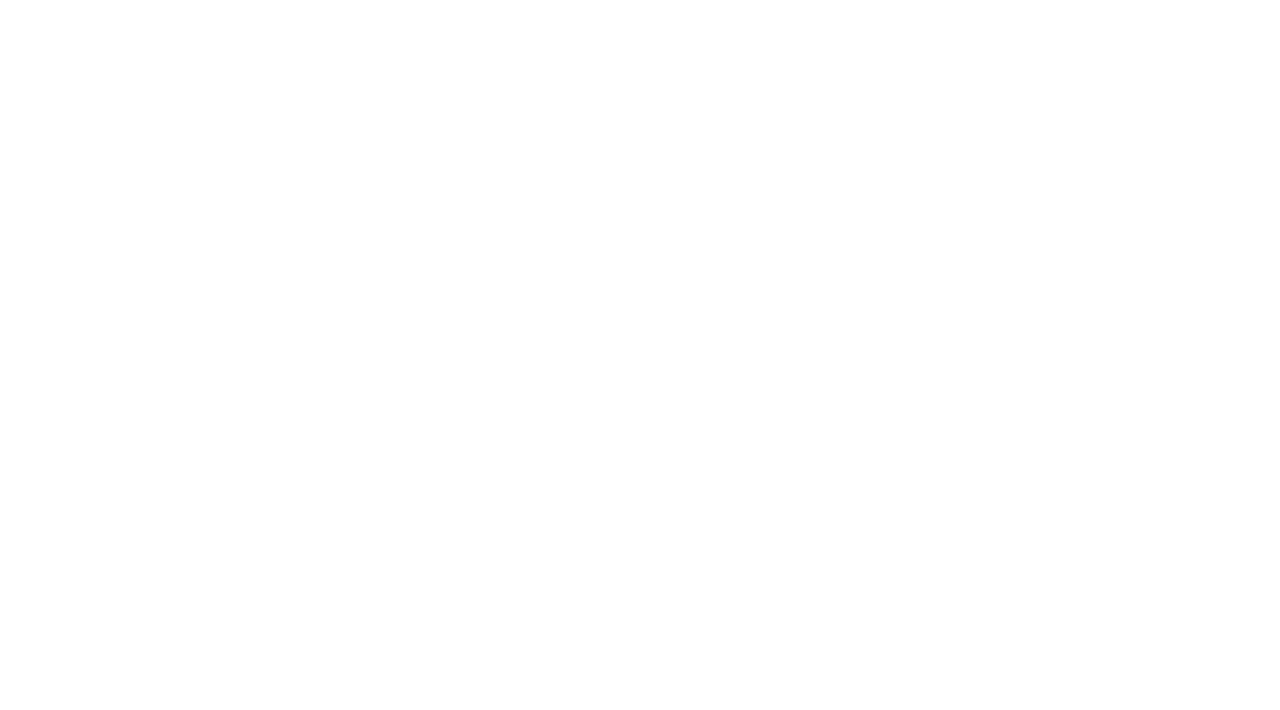
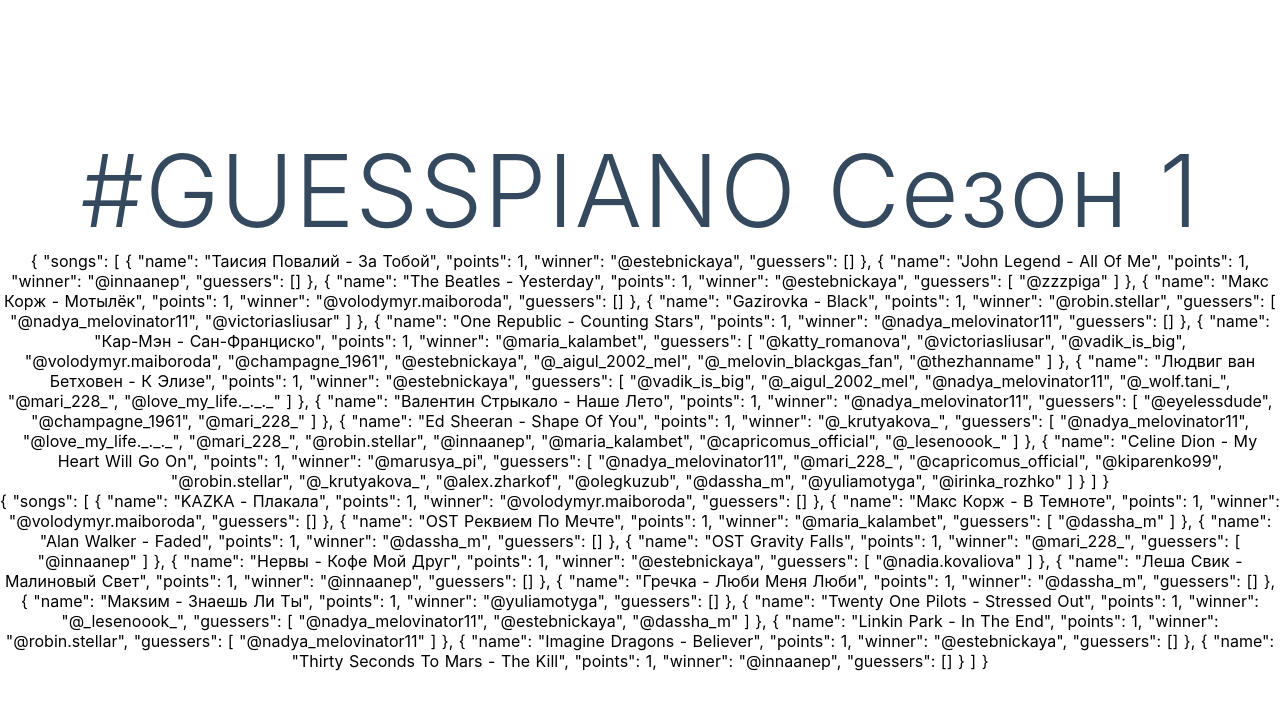
Before and after one commit to ardier16/guess-piano, a Nuxt app: page /season-1 in a window 1280 px wide. Before the commit this address had no page. Shown: the top 710 px of the page. Built offline with nearby package versions, Linux system fonts and the light colour scheme.

Commit message:
Add season 1 page

```diff
--- /dev/null
+++ b/pages/season-1.vue
@@ -0,0 +1,59 @@
+<template>
+  <div class="season-1">
+    <div>
+      <h1 class="season-1__title">
+        #GUESSPIANO Сезон 1
+      </h1>
+
+      <div class="season-1__episodes">
+        <div
+          v-for="(episode, i) in seasonData.episodes"
+          :key="i"
+          class="season-1__episode"
+        >
+          {{ episode }}
+        </div>
+      </div>
+    </div>
+  </div>
+</template>
+
+<script lang="ts">
+import Vue from 'vue'
+import season1Data from '@/data/season-1.json'
+
+export default Vue.extend({
+  computed: {
+    seasonData: () => season1Data
+  }
+})
+</script>
+
+<style>
+.season-1 {
+  margin: 0 auto;
+  min-height: 100vh;
+  display: flex;
+  justify-content: center;
+  align-items: center;
+  text-align: center;
+}
+
+.season-1__title {
+  font-family:
+    'Quicksand',
+    'Source Sans Pro',
+    -apple-system,
+    BlinkMacSystemFont,
+    'Segoe UI',
+    Roboto,
+    'Helvetica Neue',
+    Arial,
+    sans-serif;
+  display: block;
+  font-weight: 300;
+  font-size: 100px;
+  color: #35495e;
+  letter-spacing: 1px;
+}
+</style>
```
